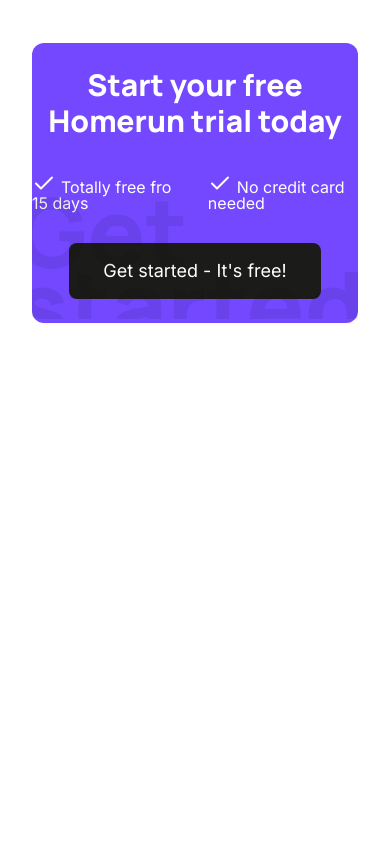
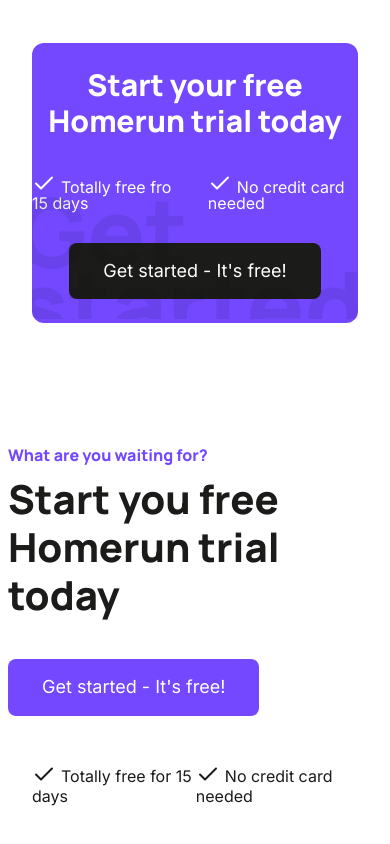
Before and after one commit to ClaraChaouat/UpTectTest, a JavaScript app: page / in a window 390 px wide. Shown: the part 2960-3804 px from the top of the page. Before the commit the page ends 3303 px from the top, so only its background shows below. Built offline with nearby package versions, Linux system fonts and the light colour scheme; the HTML template or start-up script is replaced by a standard one.

Commit message:
Responsive footer

```diff
--- a/src/components/MoreInfoPage.js
+++ b/src/components/MoreInfoPage.js
@@ -9,7 +9,7 @@
 
 export function MoreInfoPage() {
   return (
-    <div style={{display:"none"}}  className="moreInfoPageContainer">
+    <div   className="moreInfoPageContainer">
       <div className="moreInfoPage">
         <div className="moreInfoPageHeader">
           <p className="moreInfoPageHeaderTitle">But wait. There is more</p>
--- a/src/components/SectionFeature.js
+++ b/src/components/SectionFeature.js
@@ -1,6 +1,7 @@
 import "./sectionfeature.scss";
 
 export function SectionFeature(props) {
+  console.log(props)
   return (
     <div className="cardsContainer">
       <div className={`middleCards ${props.rowInverted ? "reversed" : ""}`}>
--- a/src/components/TrialAdvert.js
+++ b/src/components/TrialAdvert.js
@@ -4,7 +4,7 @@
 
 export function TrialAdvert() {
   return (
-    <div style={{display:"none"}}  className="trialAdvertContainer">
+    <div className="trialAdvertContainer">
       <div className="trialAdvertQuestion">What are you waiting for?</div>
       <div className="trialAdvertTitle">
         Start you free <br /> Homerun trial today
--- a/src/components/moreinfopage.scss
+++ b/src/components/moreinfopage.scss
@@ -1,5 +1,6 @@
 @import "../styles/settings.scss";
 @import "../styles/mixins.scss";
+@import "../styles/responsive.scss";
 
 .moreInfoPageContainer {
   display: flex;
@@ -242,3 +243,9 @@
     }
   }
 }
+
+@media #{$medium-screen} {
+  .moreInfoPageContainer {
+    display: none;
+  }
+}
--- a/src/components/trialadvert.scss
+++ b/src/components/trialadvert.scss
@@ -1,5 +1,6 @@
 @import "../styles/settings.scss";
 @import "../styles/mixins.scss";
+@import "../styles/responsive.scss";
 
 .trialAdvertContainer {
   display: flex;
@@ -11,6 +12,12 @@
     line-height: 16px;
     margin-bottom: 12px;
     margin-top: 104px;
+  }
+
+  .trialAdvertTitle {
+    @include fontStylemanropeBold;
+    margin-bottom: 40px;
+  }
 }
 
 .trialAdvertConditions {
@@ -29,8 +36,12 @@
   }
 }
 
-  .trialAdvertTitle {
-    @include fontStylemanropeBold;
-    margin-bottom: 40px;
+@media #{$medium-screen} {
+  .trialAdvertConditions {
+    margin: 30px 24px;
+
+    p {
+      margin-right: 0;
     }
   }
+}
```
Lines whose indentation alone changed are shown as unchanged.
